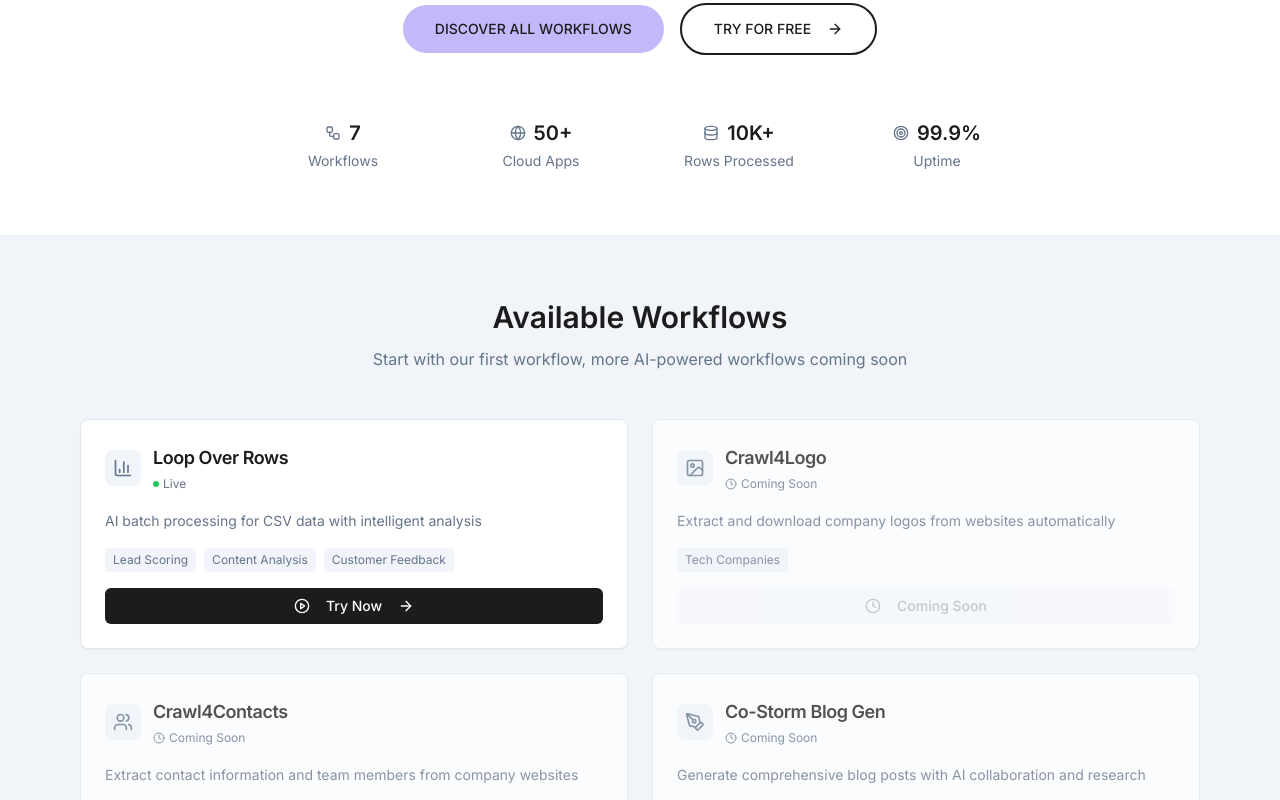
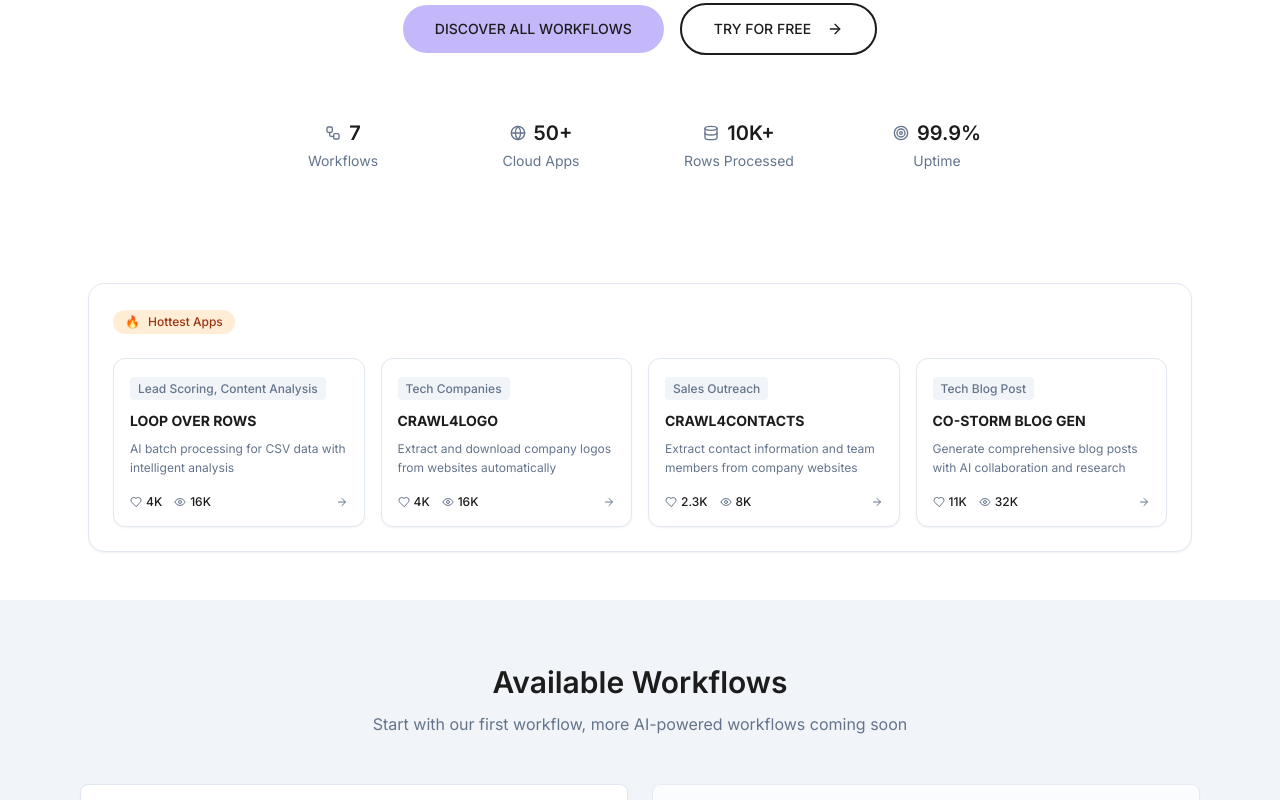
Before and after one commit to frontand-app/frontand-app-v1-230725, a React (Vite) app: page / in a window 1280 px wide. Shown: the part 468-1268 px from the top of the page. Built offline with nearby package versions, Linux system fonts and the light colour scheme.

Commit message:
🔥 Add Hottest Apps panel - Create AppCard component and implement missing homepage section with 4 featured workflows

```diff
--- /dev/null
+++ b/src/components/AppCard.tsx
@@ -0,0 +1,64 @@
+import { Card, CardContent } from "@/components/ui/card";
+import { Heart, Eye, ArrowRight } from "lucide-react";
+import { Link } from "react-router-dom";
+
+interface AppCardProps {
+  title: string;
+  category: string;
+  description: string;
+  likes: string;
+  views: string;
+}
+
+const AppCard = ({ title, category, description, likes, views }: AppCardProps) => {
+  const getAppSlug = (title: string) => {
+    // Map specific titles to actual workflow routes
+    const titleMap: { [key: string]: string } = {
+      'LOOP OVER ROWS': 'loop-over-rows',
+      'CRAWL4LOGO': 'crawl4imprint', // Map to existing crawl4imprint workflow
+      'CRAWL4CONTACTS': 'crawl4imprint', // Also map to crawl4imprint for now
+      'CO-STORM BLOG GEN': 'loop-over-rows', // Map to loop-over-rows for now
+    };
+
+    return titleMap[title] || title.toLowerCase().replace(/\s+/g, '-');
+  };
+
+  return (
+    <Link to={`/flows/${getAppSlug(title)}`}>
+      <Card className="group cursor-pointer hover:shadow-md transition-all duration-300 border border-border rounded-xl overflow-hidden bg-card">
+        <CardContent className="p-4">
+          <div className="mb-3">
+            <span className="text-xs font-medium text-muted-foreground bg-secondary px-2 py-1 rounded">
+              {category}
+            </span>
+          </div>
+
+          <h3 className="text-sm font-bold text-foreground mb-2 group-hover:text-primary transition-colors line-clamp-2">
+            {title}
+          </h3>
+
+          <p className="text-xs text-muted-foreground mb-4 leading-relaxed line-clamp-3">
+            {description}
+          </p>
+
+          <div className="flex items-center justify-between">
+            <div className="flex items-center gap-3">
+              <div className="flex items-center gap-1">
+                <Heart className="h-3 w-3 text-muted-foreground" />
+                <span className="text-xs font-medium text-foreground">{likes}</span>
+              </div>
+              <div className="flex items-center gap-1">
+                <Eye className="h-3 w-3 text-muted-foreground" />
+                <span className="text-xs font-medium text-foreground">{views}</span>
+              </div>
+            </div>
+
+            <ArrowRight className="h-3 w-3 text-muted-foreground group-hover:text-primary group-hover:translate-x-1 transition-all" />
+          </div>
+        </CardContent>
+      </Card>
+    </Link>
+  );
+};
+
+export default AppCard;
--- a/src/pages/Index.tsx
+++ b/src/pages/Index.tsx
@@ -13,6 +13,7 @@ import {
   Workflow
 } from "lucide-react";
 import { getAllWorkflows, getWorkflowsByStatus } from "@/config/workflows";
+import AppCard from "@/components/AppCard";
 
 const Index = () => {
   const liveWorkflows = getWorkflowsByStatus(true);
@@ -89,6 +90,49 @@ const Index = () => {
               <div className="text-sm text-muted-foreground">{stat.label}</div>
             </div>
           ))}
+        </div>
+      </section>
+
+      {/* Hottest Apps Section */}
+      <section className="w-full max-w-6xl mx-auto px-6 py-12">
+        <div className="bg-card rounded-2xl border border-border p-6 shadow-sm">
+          <div className="mb-6">
+            <div className="inline-flex items-center gap-2 bg-orange-100 text-orange-800 rounded-full px-3 py-1 text-xs font-medium">
+              <span className="text-orange-600">🔥</span>
+              Hottest Apps
+            </div>
+          </div>
+
+          <div className="grid grid-cols-1 md:grid-cols-2 lg:grid-cols-4 gap-4">
+            <AppCard
+              title="LOOP OVER ROWS"
+              category="Lead Scoring, Content Analysis"
+              description="AI batch processing for CSV data with intelligent analysis"
+              likes="4K"
+              views="16K"
+            />
+            <AppCard
+              title="CRAWL4LOGO"
+              category="Tech Companies"
+              description="Extract and download company logos from websites automatically"
+              likes="4K"
+              views="16K"
+            />
+            <AppCard
+              title="CRAWL4CONTACTS"
+              category="Sales Outreach"
+              description="Extract contact information and team members from company websites"
+              likes="2.3K"
+              views="8K"
+            />
+            <AppCard
+              title="CO-STORM BLOG GEN"
+              category="Tech Blog Post"
+              description="Generate comprehensive blog posts with AI collaboration and research"
+              likes="11K"
+              views="32K"
+            />
+          </div>
         </div>
       </section>
 
```
